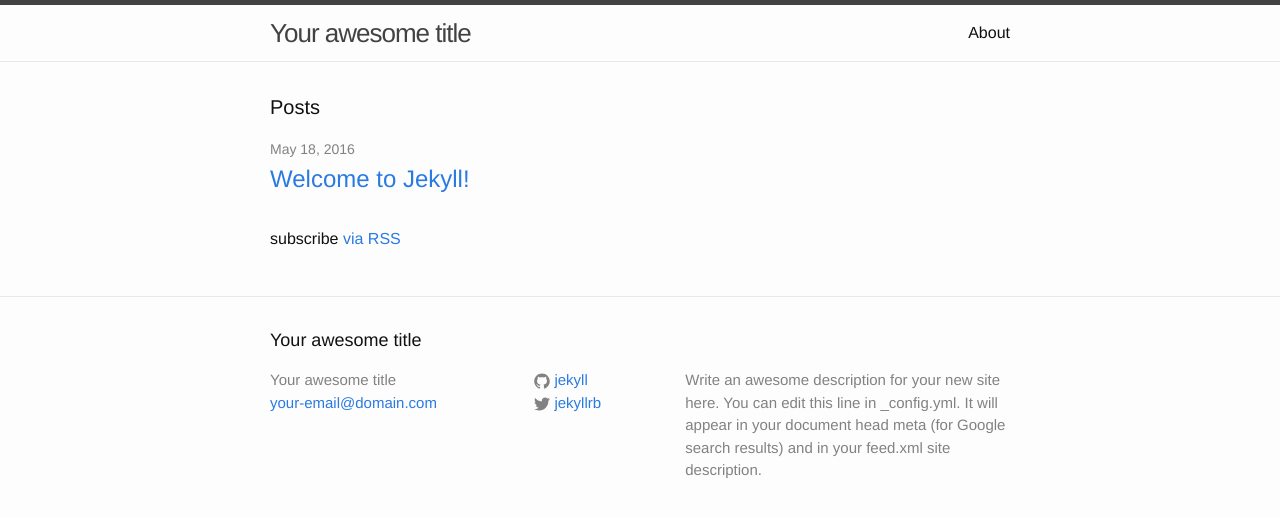
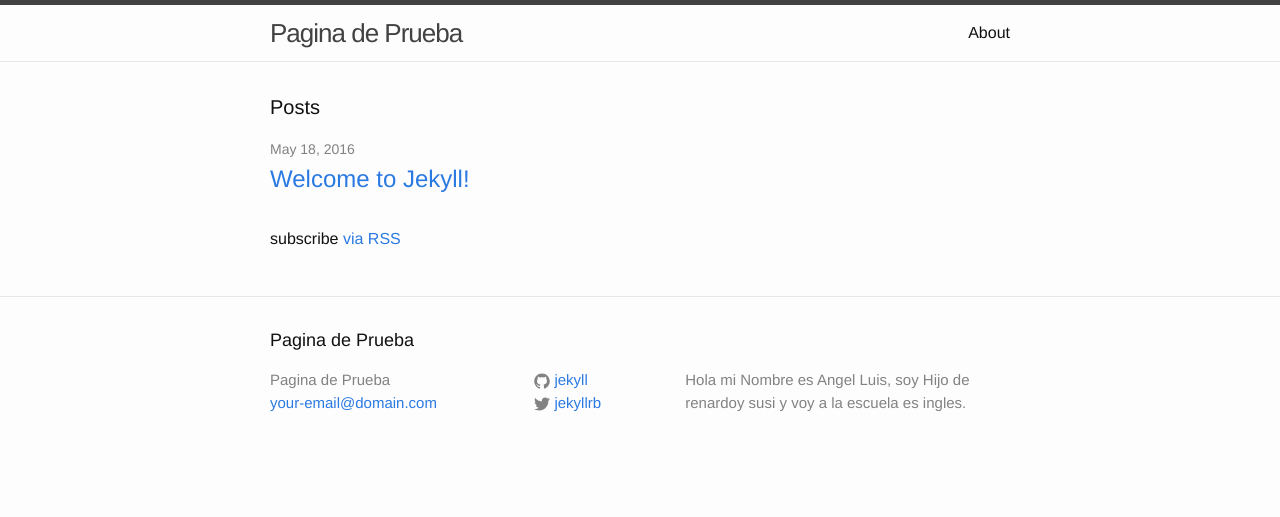
Before and after one commit to algarcia23/algarcia23.github.io, a Jekyll site: the page built from index.html, in a window 1280 px wide. Shown: the top 517 px of the page. Built offline with Jekyll 4.4.1, drawn with Linux system fonts in a browser that asks for light colours.

Commit message:
Update _config.yml

```diff
--- a/_config.yml
+++ b/_config.yml
@@ -6,12 +6,11 @@
 # 'jekyll serve'. If you change this file, please restart the server process.
 
 # Site settings
-title: Your awesome title
+title: Pagina de Prueba
 email: your-email@domain.com
 description: > # this means to ignore newlines until "baseurl:"
-  Write an awesome description for your new site here. You can edit this
-  line in _config.yml. It will appear in your document head meta (for
-  Google search results) and in your feed.xml site description.
+  Hola mi Nombre es Angel Luis, soy Hijo de renardoy susi
+  y voy a la escuela es ingles.
 baseurl: "" # the subpath of your site, e.g. /blog
 url: "http://yourdomain.com" # the base hostname & protocol for your site
 twitter_username: jekyllrb
```
